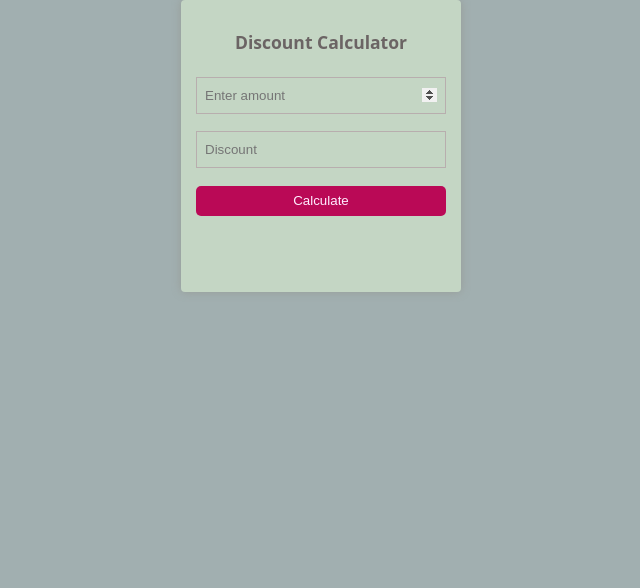
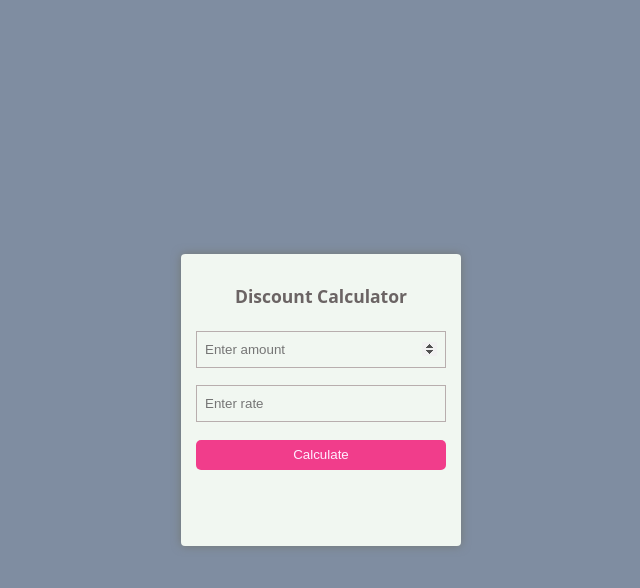
Before and after one commit to mhamid019/discount-calculator, a plain HTML site: page index.html in a window 1280 px wide. Shown: the whole page, without its empty margins (319-959 px from the left). Drawn offline with Linux system fonts and the light colour scheme.

Commit message:
ui updated

```diff
--- a/index.html
+++ b/index.html
@@ -16,8 +16,8 @@
     a {text-decoration: none; padding: 0;}
     html {font: 15px system-ui, sans-serif;}
     body {
-        background: rgb(161, 175, 176);
-        max-height: 100vh;
+        background: rgb(127, 141, 161);
+        height: 100vh;
         display: flex;
         flex-flow: column wrap;
         justify-content: center;
@@ -27,7 +27,7 @@
     .btn {
         display: inline-block;
         padding: 0.5rem 1rem;
-        background: #ba0956;
+        background: #f13d8b;
         color: #fef;
         border: none;
         border-radius: 5px;
@@ -39,10 +39,10 @@
         width: 280px;
         min-height: 292px;
         padding: 1rem;
-        background: rgb(196, 214, 196);
+        background: rgb(241, 247, 241);
         text-align: center;
         border-radius: 4px;
-        box-shadow: 0 0 10px #979c97;
+        box-shadow: 0 0 10px #747874;
         color: #6b6464;
     }
 
@@ -59,6 +59,7 @@
 
     .container .result {display: none; padding: 10px 0;}
     .container p {font-weight: 500; color: rgb(49, 49, 52);}
+
 </style>
 
 <body>
@@ -67,7 +68,7 @@
         <h3 style="margin: 1rem 0 1.5rem;">Discount Calculator</h3>
         <form>
             <input type="number" id="p-amnt" required placeholder="Enter amount" autofocus>
-            <input type="number" id="rate" required placeholder="Discount">
+            <input type="number" id="rate" required placeholder="Enter rate">
             <button class="btn">Calculate</button>
         </form>
         <div class="result">
@@ -102,8 +103,12 @@
             document.querySelector(".result #final-price").textContent = finalAmnt.toFixed(2);
 
             document.querySelector(".result").style.display = "block";
+        }
 
-        }
+        calcForm.querySelector("input").addEventListener("input", function() {
+            document.querySelector(".result").style.display = "none";
+        });
+
     </script>
 
 </body>
```
